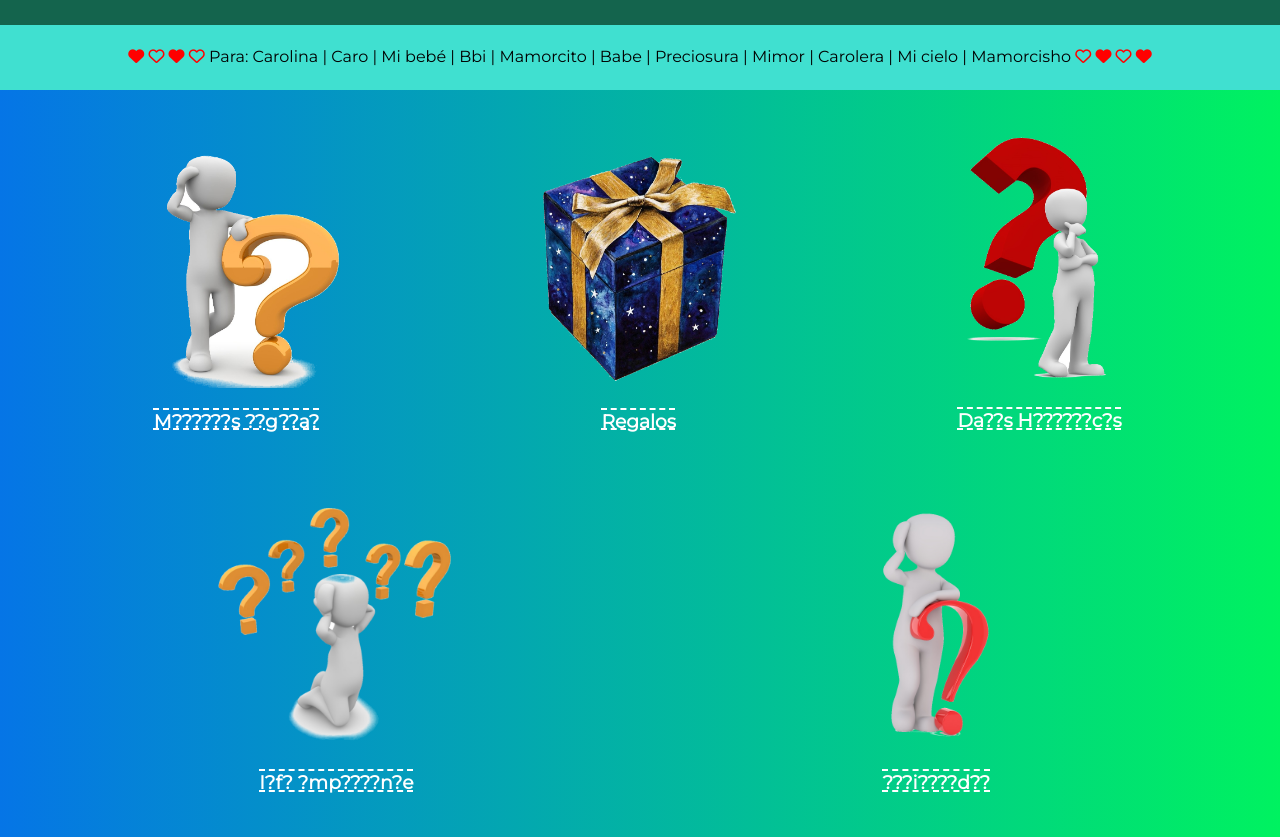
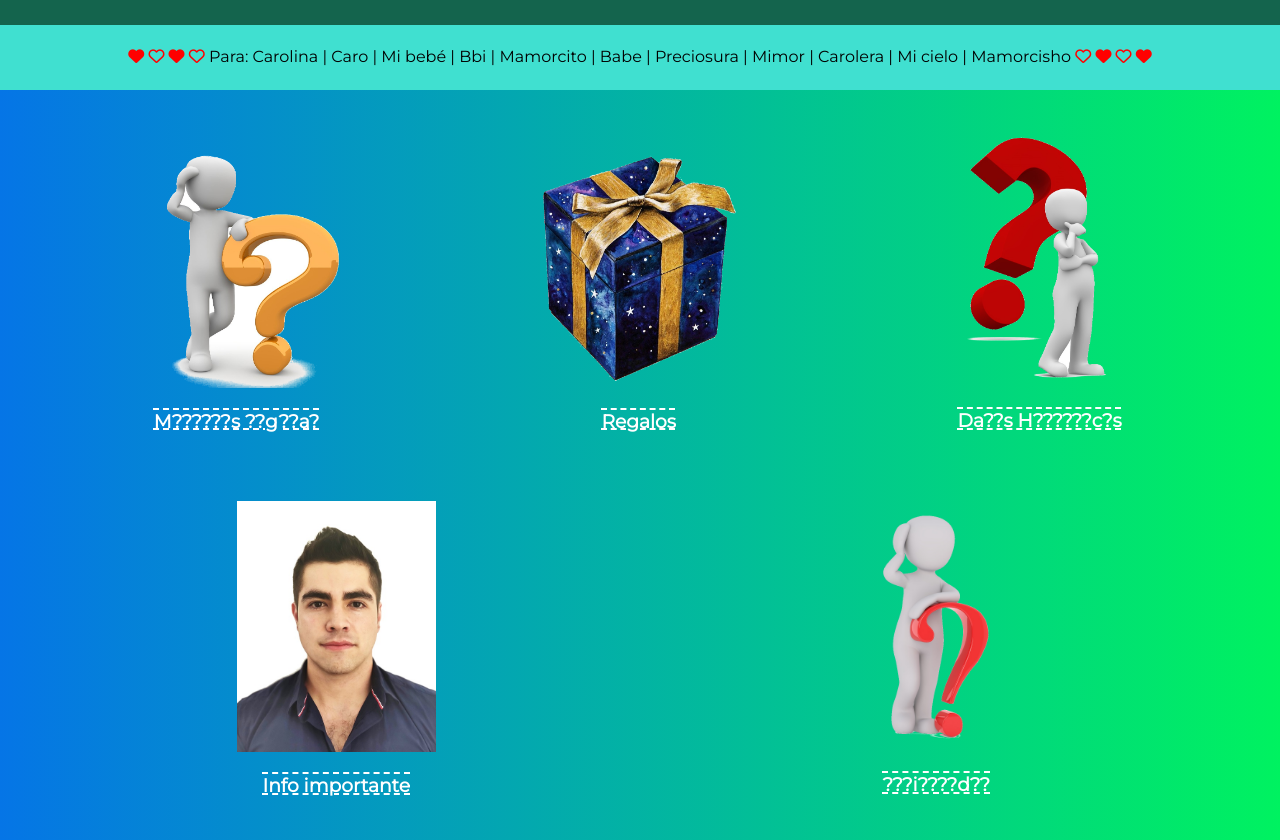
Before and after one commit to ETorres7/etorres7.github.com, a website: page lovers/index.html in a window 1280 px wide. Shown: the part 116-956 px from the top of the page. Drawn offline with nearby package versions, Linux system fonts and the light colour scheme.

Commit message:
seccion Info abierta

```diff
--- a/lovers/index.html
+++ b/lovers/index.html
@@ -51,10 +51,10 @@
             </div>
             <div class="seccion-dos animate__animated animate__bounce">
                 <div class="main-image">
-                    <!-- <a href="./tabs/info.html"><img src="./assets/imgs/photo.jpg" alt="Regalo"  width="40%"></a>
-                    <h3 class="subtitulos">Info importante</h3> -->
-                    <a id="btn-abrir-3"><img src="./assets/imgs/yellowknee.png" alt="Momentos magicos" class="main-image" width="50%"></a>
-                    <h3 class="subtitulos"> I?f? ?mp????n?e</h3>
+                    <a href="./tabs/info.html"><img src="./assets/imgs/photo.jpg" alt="Regalo"  width="40%"></a>
+                    <h3 class="subtitulos">Info importante</h3>
+                    <!-- <a id="btn-abrir-3"><img src="./assets/imgs/yellowknee.png" alt="Momentos magicos" class="main-image" width="50%"></a>
+                    <h3 class="subtitulos"> I?f? ?mp????n?e</h3> -->
                 </div>
             </div>
             <div class="seccion-dos animate__animated animate__bounce">
```
